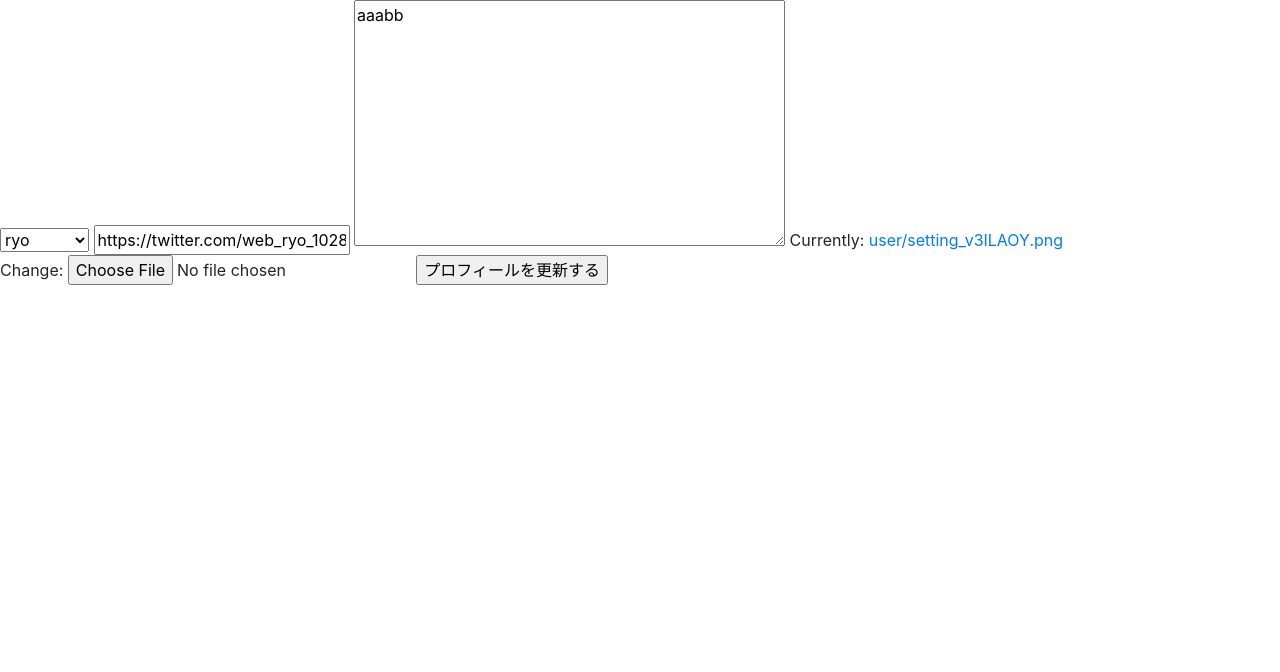
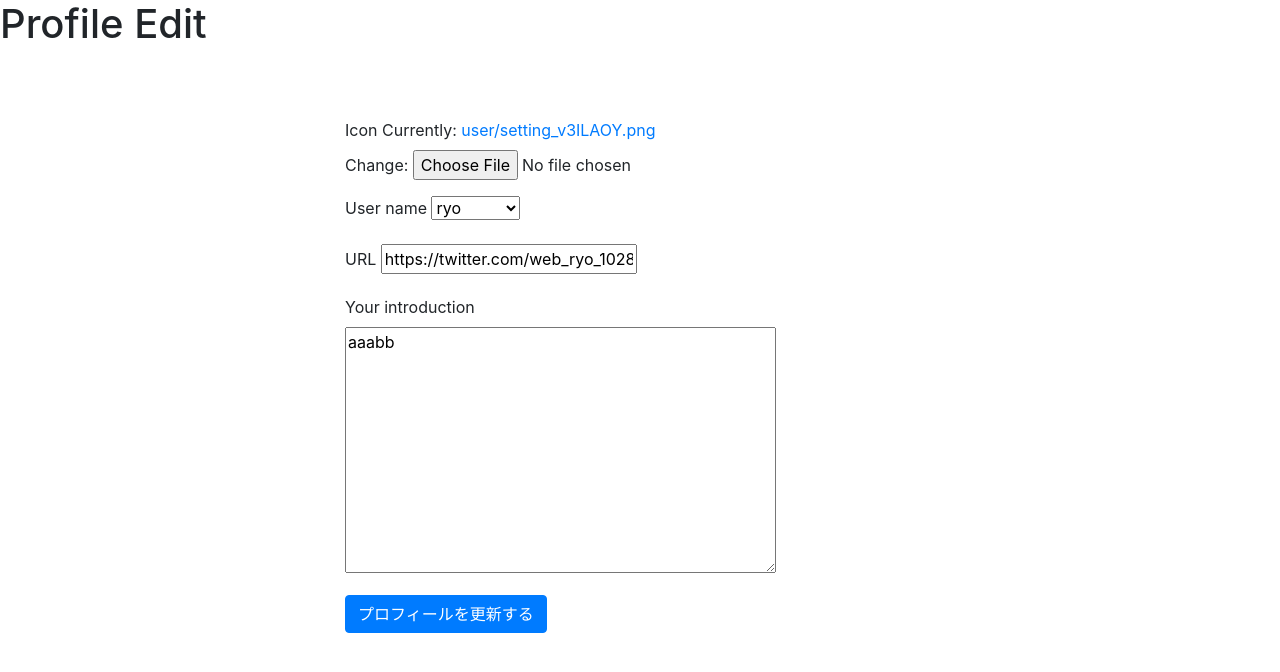
Before and after one commit to kayo289/twitter_clone, a Django app: page /profile-edit/2 in a window 1280 px wide. Shown: the top 672 px of the page. Run offline with Django 3.2, Linux system fonts and the light colour scheme; data comes from the database, SQL or seed files in the repository; both versions use the stored data as it was after the commit; some libraries are stand-ins or nearby versions.

Commit message:
finish profile-edit

```diff
--- a/sns/urls.py
+++ b/sns/urls.py
@@ -15,8 +15,10 @@
 """
 from django.contrib import admin
 from django.urls import path, include
+from django.conf import settings
+from django.conf.urls.static import static
 
 urlpatterns = [
     path('admin/', admin.site.urls),
     path('',include('snsapp.urls'))
-]
+]+ static(settings.STATIC_URL, document_root=settings.STATIC_ROOT)
--- a/snsapp/views.py
+++ b/snsapp/views.py
@@ -3,11 +3,13 @@
 from django.contrib.auth import authenticate, login
 from .models import PostModel, ProfileModel
 from django.views.generic import UpdateView
+from django.urls import reverse_lazy
 
 class profile_edit(UpdateView):
   template_name = 'profile-edit.html'
   model = ProfileModel
   fields = ('user','introduction','url','profile_icon')
+  success_url = reverse_lazy('mypage.html')
 
 # Create your views here.
 def signupfunc(request):
--- /dev/null
+++ b/static/profile-edit.css
@@ -0,0 +1,9 @@
+.h1{
+  padding: 30px;
+}
+
+.container {
+  max-width: 960px;
+}
+
+.lh-condensed { line-height: 1.25; }
--- a/templates/base.html
+++ b/templates/base.html
@@ -8,6 +8,7 @@
     <!-- Bootstrap CSS -->
     <link rel="stylesheet" href="https://stackpath.bootstrapcdn.com/bootstrap/4.5.0/css/bootstrap.min.css" integrity="sha384-9aIt2nRpC12Uk9gS9baDl411NQApFmC26EwAOH8WgZl5MYYxFfc+NcPb1dKGj7Sk" crossorigin="anonymous">
     {% block customcss %}
+
     {% endblock customcss %}
     <title>sns</title>
   </head>
--- a/templates/profile-edit.html
+++ b/templates/profile-edit.html
@@ -1,12 +1,42 @@
 {% extends 'base.html' %}
+{% load static %}
+
+{% block customcss %}
+<link rel='stylesheet' type='text/css' href="{% static 'profile-edit.css' %}">
+{% endblock customcss %}
 {% block content %}
-<form action='' method = "POST" enctype="multipart/form-data">
-  {% csrf_token %}
-  {{form.user}}
-  {{form.url}}
-  {{form.introduction}}
-  {{form.profile_icon}}
-  <input type="submit" value='プロフィールを更新する'>
+<h1>Profile Edit</h1>
+
+<div class="container" style = "margin-top:70px;">
+  <div class="col-8 offset-2">
+    <form action='' method = "POST" enctype="multipart/form-data">
+      {% csrf_token %}
+
+      <div class="form-group">
+        <label>Icon</label>
+        {{form.profile_icon}}
+      </div>
+
+      <div class="form-group">
+        <label>User name</label>
+        {{form.user}}
+      </div>
+
+      <div class="form-group">
+        <label>URL</label>
+        {{form.url}}
+      </div>
+
+      <div class="form-group">
+        <label>Your introduction</label>
+        <br>
+        {{form.introduction}}
+      </div>
+
+      <button type="submit" class="btn btn-primary">プロフィールを更新する</button>
+
+  </div>
+</div>
 
 </form>
 
```
Also changed, not shown: db.sqlite3, 2 other files.
